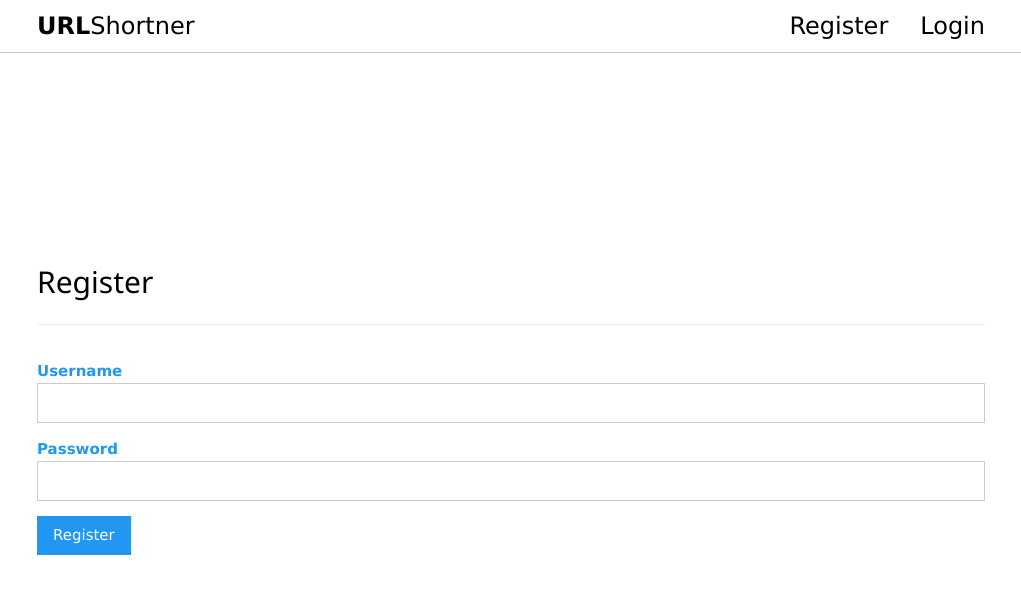
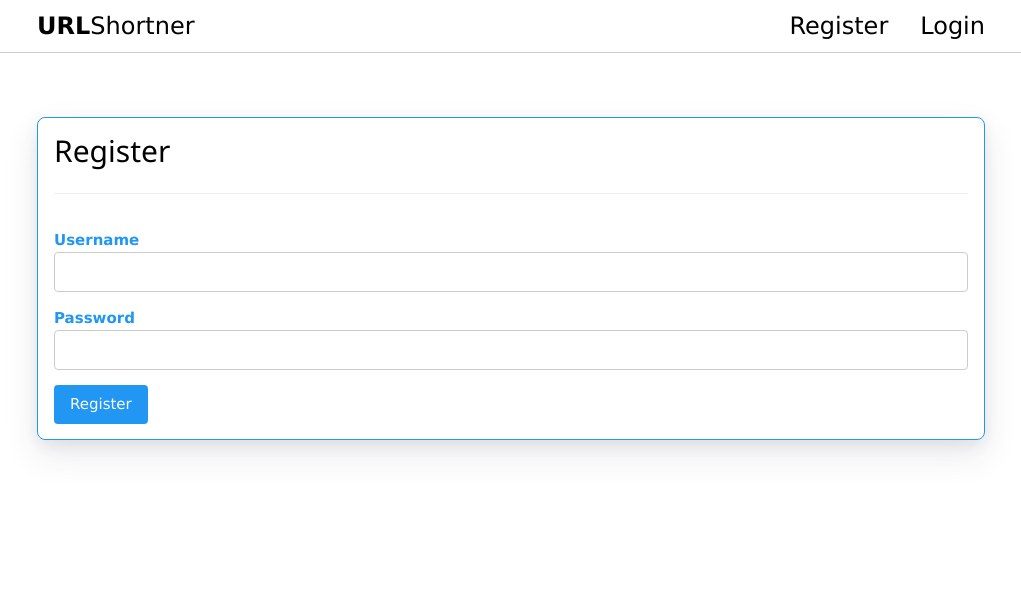
Before and after one commit to sumeetmathpati/url-shortner, a Flask app: page /register in a window 1280 px wide. Shown: the top 594 px of the page, without its empty margins (129-1150 px from the left). Run offline with Flask 2, Linux system fonts and the light colour scheme; parts of the project's set-up code (start-up, migrations or seed data) failed here and were passed over.

Commit message:
updated style

```diff
--- a/app.py
+++ b/app.py
@@ -1,4 +1,4 @@
-from flask import Flask, render_template, url_for, request, session, redirect, g
+from flask import Flask, render_template, url_for, request, session, redirect, g, send_from_directory
 from database import get_db
 from werkzeug.security import generate_password_hash, check_password_hash
 from short_url import encode
--- a/templates/register.html
+++ b/templates/register.html
@@ -10,7 +10,7 @@ Register
 {% endblock %}
 
 {% block page_content %}
-<div class="w3-content" style="margin-top: 20%;">
+<div class="w3-border w3-border-blue w3-content w3-margin" style="border-radius: 8px; box-shadow: 0 15px 35px rgba(50,50,93,0.1),0 5px 15px rgba(0,0,0,0.07) !important;">
     <div class="w3-container " style="border-top-left-radius: inherit; border-top-right-radius: inherit;">
         <h2>Register</h2>
         <hr>
@@ -23,12 +23,12 @@ Register
         {% endif %}
         <p>
             <label class="w3-text-blue"><b>Username</b></label>
-            <input class="w3-input w3-border" name="username" type="text"></p>
+            <input class="w3-input w3-border w3-round" name="username" type="text"></p>
         <p>
             <label class="w3-text-blue"><b>Password</b></label>
-            <input class="w3-input w3-border" name="password" type="password"></p>
+            <input class="w3-input w3-border w3-round" name="password" type="password"></p>
         <p>
-            <button class="w3-btn w3-blue">Register</button></p>
+            <button class="w3-btn w3-blue w3-round">Register</button></p>
     </form>
 </div>
 {% endblock %}
```
Also changed, not shown: templates/index.html (+13 -13 lines), templates/login.html (+6 -5 lines).
